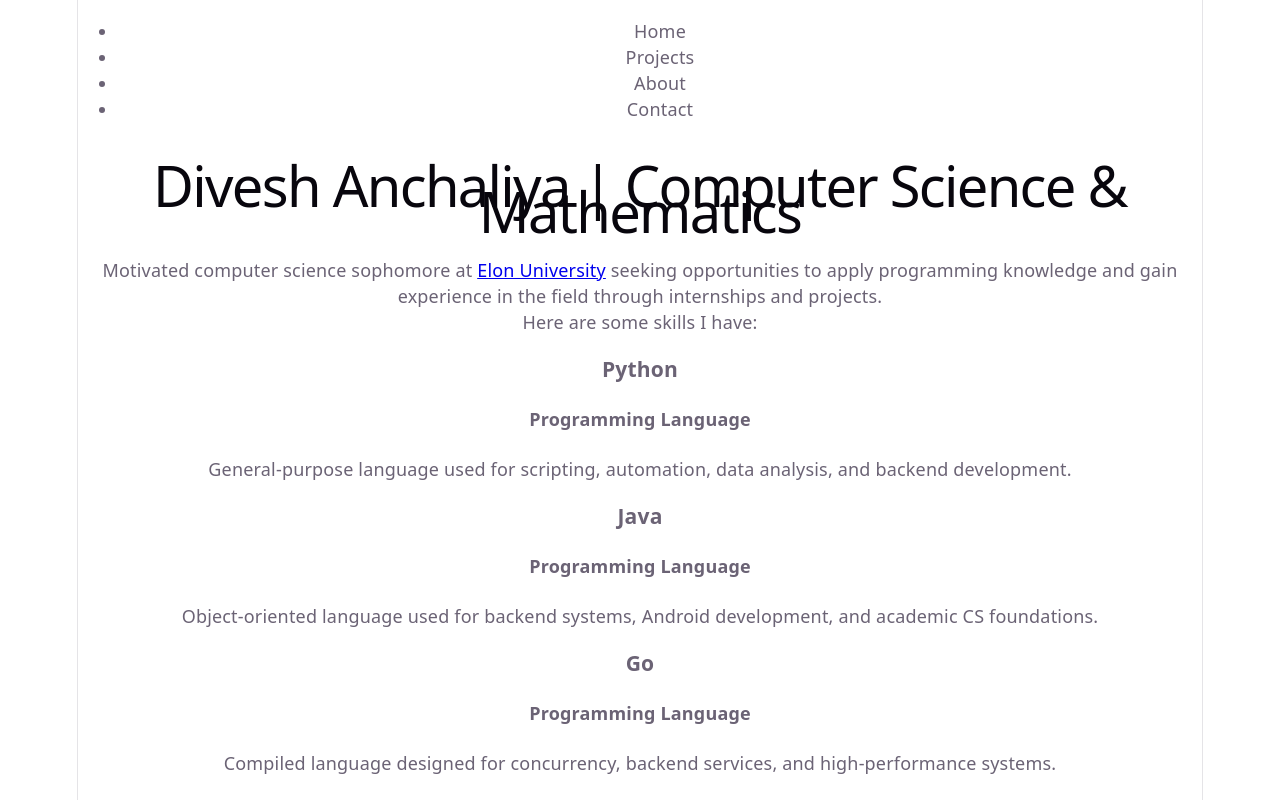
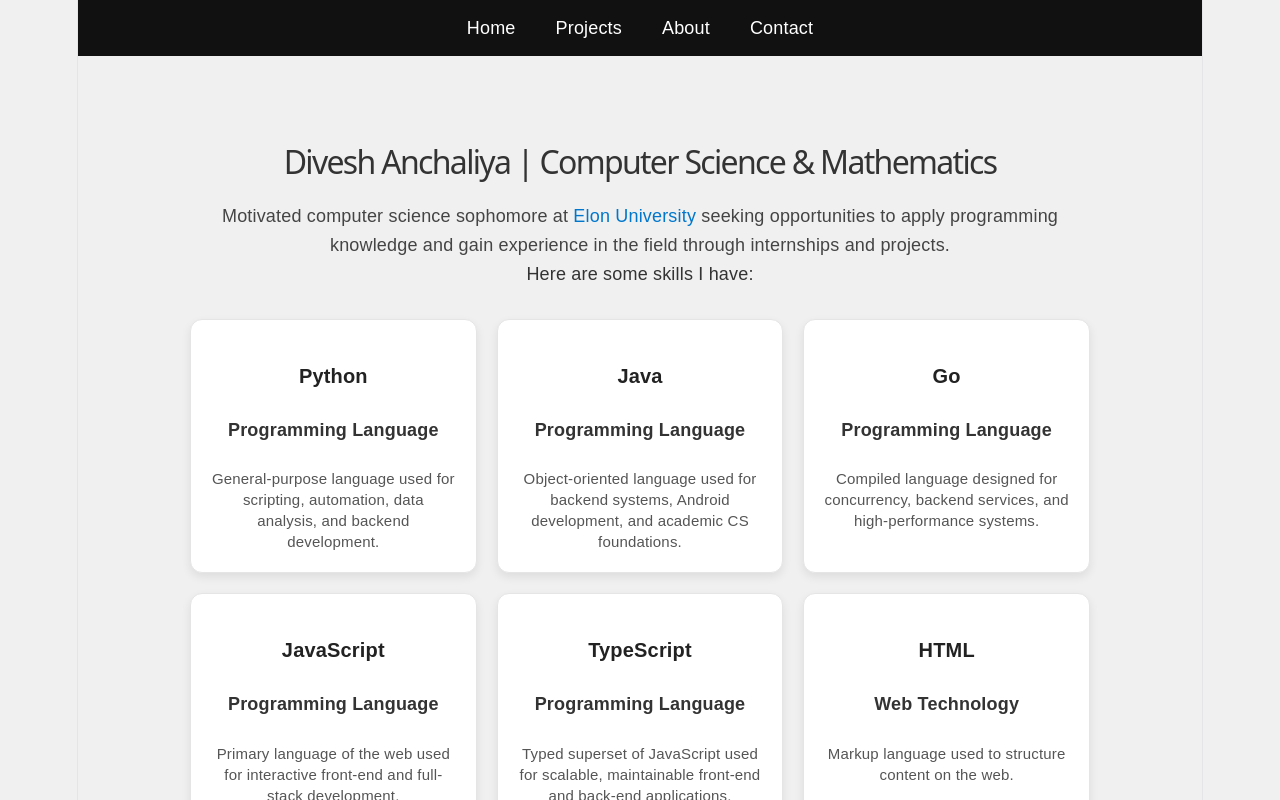
Before and after one commit to Spiderasasen/Remaking-A-freinds-portfoilio, a React (Vite) app in the folder main_page/: page / in a window 1280 px wide. Shown: the top 800 px of the page. Built offline with nearby package versions, Linux system fonts and the light colour scheme.

Commit message:
made the home page functional I even used JSON to help me create the skills better Each skill has its own card layout and styling

```diff
--- /dev/null
+++ b/main_page/src/component/Skill_Card.jsx
@@ -0,0 +1,14 @@
+import React from "react";
+import "../styles/skill_card.css";
+
+function SkillCard({ name, category, description }) {
+    return (
+        <div className="skill-card">
+            <h3>{name}</h3>
+            <h4>{category}</h4>
+            <p>{description}</p>
+        </div>
+    );
+}
+
+export default SkillCard;
--- a/main_page/src/pages/Home.jsx
+++ b/main_page/src/pages/Home.jsx
@@ -1,5 +1,7 @@
 import React from "react";
 import skills from "../data/skills.json";
+import SkillCard from "../component/Skill_Card.jsx"
+import "../styles/main.css";
 
 function Home() {
     return(
@@ -27,11 +29,12 @@ function Home() {
                 <p>Here are some skills I have:</p>
                 <div className="skills">
                     {skills.map((skill) => (
-                        <div key={skill.id} className="skill_card">
-                            <h3>{skill.name}</h3>
-                            <h4>{skill.category}</h4>
-                            <p>{skill.description}</p>
-                        </div>
+                        <SkillCard
+                            key={skill.id}
+                            name={skill.name}
+                            category={skill.category}
+                            description={skill.description}
+                        />
                     ))}
                 </div>
             </main>
--- /dev/null
+++ b/main_page/src/styles/main.css
@@ -0,0 +1,76 @@
+body{
+    background-color: #f0f0f0;
+    margin: 0;
+    padding: 0;
+    font-family: Arial, sans-serif;
+    color: #333;
+}
+
+/* ====== GLOBAL PAGE LAYOUT ====== */
+main {
+    max-width: 900px;
+    margin: 0 auto;
+    padding: 40px 20px;
+    font-family: Arial, sans-serif;
+    line-height: 1.6;
+}
+
+/* ====== HEADER + NAV ====== */
+header {
+    background-color: #111;
+    padding: 15px 0;
+}
+
+nav ul {
+    display: flex;
+    justify-content: center;
+    gap: 40px;
+    list-style: none;
+    padding: 0;
+    margin: 0;
+}
+
+nav ul li {
+    color: white;
+    font-size: 18px;
+    cursor: pointer;
+    transition: color 0.2s ease;
+}
+
+nav ul li:hover {
+    color: #ffcc00;
+}
+
+/* ====== INTRO SECTION ====== */
+.intro {
+    text-align: center;
+    margin-top: 40px;
+}
+
+.intro h1 {
+    font-size: 32px;
+    margin-bottom: 15px;
+    color: #333;
+}
+
+.intro p {
+    font-size: 18px;
+    color: #444;
+}
+
+.intro a {
+    color: #0077cc;
+    text-decoration: none;
+}
+
+.intro a:hover {
+    text-decoration: underline;
+}
+
+/* ====== SKILLS SECTION (layout only, not card styling) ====== */
+.skills {
+    margin-top: 30px;
+    display: grid;
+    grid-template-columns: repeat(auto-fit, minmax(250px, 1fr));
+    gap: 20px;
+}
--- /dev/null
+++ b/main_page/src/styles/skill_card.css
@@ -0,0 +1,28 @@
+/* ====== SKILL CARD BASE ====== */
+.skill-card {
+    background: #ffffff;
+    padding: 20px;
+    border-radius: 12px;
+    box-shadow: 0 4px 10px rgba(0,0,0,0.08);
+    transition: transform 0.2s ease, box-shadow 0.2s ease;
+    border: 1px solid #e5e5e5;
+}
+
+/* ====== HOVER EFFECT ====== */
+.skill-card:hover {
+    transform: translateY(-5px);
+    box-shadow: 0 8px 18px rgba(0,0,0,0.12);
+}
+
+/* ====== TEXT ====== */
+.skill-card h3 {
+    margin-bottom: 10px;
+    font-size: 20px;
+    color: #222;
+}
+
+.skill-card p {
+    font-size: 15px;
+    color: #555;
+    line-height: 1.4;
+}
```
